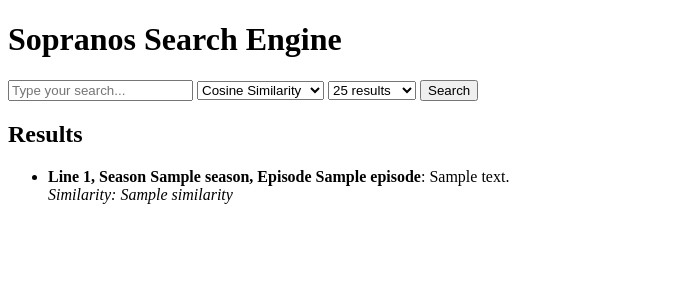
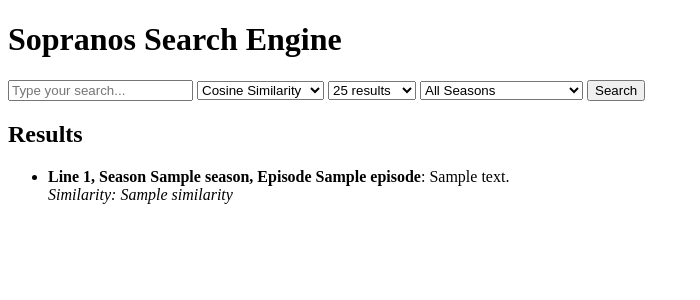
Before and after one commit to hvbcix/sopranos-searchv2, a Flask app: template templates/index.html in a window 1280 px wide. Shown: the top 300 px of the page, without its empty margins (0-700 px from the left). Run offline with Flask 3, Linux system fonts and the light colour scheme; the template is opened without the code that fills it: most values are stand-ins (such as "Sample title", 1, 10 or a date in 2020); parts of the project's set-up code (start-up, migrations or seed data) failed here and were passed over.

Commit message:
działają pojedyncze sezony, ale nie działa All Seasons

```diff
--- a/app.py
+++ b/app.py
@@ -14,20 +14,45 @@
     query = ""
     similarity_metric = "cosine"  # Domyślna miara podobieństwa
     top_n = 25  # Domyślna liczba wyników
+    selected_season = "all"  # Domyślny wybór (wszystkie sezony)
 
     if request.method == "POST":
         query = request.form.get("query")  # Pobieranie zapytania z formularza
         similarity_metric = request.form.get("similarity_metric", "cosine")  # Pobieranie wybranej miary
         top_n = int(request.form.get("top_n", 25))  # Pobieranie liczby wyników (domyślnie 25)
+        selected_season = request.form.get("season", "all")  # Pobieranie wybranego sezonu
 
         if query:
-            # Wykonaj wyszukiwanie za pomocą wybranej miary
-            results = search_with_similarity(query, vectorizer, tfidf_matrix, df, similarity_metric, top_n).to_dict(orient="records")
+            # Pobieranie danych z bazy z filtrem sezonu
+            if selected_season != "all":
+                filtered_df = fetch_texts_from_db(season=int(selected_season))
+            else:
+                filtered_df = fetch_texts_from_db()  # Bez filtra sezonu
+
+            # Przygotowanie danych i wykonanie wyszukiwania
+            filtered_df = prepare_data_for_tfidf(filtered_df)
+            vectorizer, tfidf_matrix = calculate_tfidf_matrix(filtered_df)
+            results = search_with_similarity(
+                query, vectorizer, tfidf_matrix, filtered_df, similarity_metric, top_n
+            ).to_dict(orient="records")
+
+    # Pobieranie unikalnych sezonów do dropdowna
+    seasons = sorted(df['Season'].unique())
 
     # Sprawdzenie, czy są jakiekolwiek wyniki
     no_results = len(results) == 0
 
-    return render_template("index.html", results=results, query=query, similarity_metric=similarity_metric, no_results=no_results, top_n=top_n)
+    return render_template(
+        "index.html",
+        results=results,
+        query=query,
+        similarity_metric=similarity_metric,
+        no_results=no_results,
+        top_n=top_n,
+        seasons=seasons,
+        selected_season=selected_season  # Przekazanie wybranego sezonu
+    )
+
 
 
 if __name__ == "__main__":
--- a/templates/index.html
+++ b/templates/index.html
@@ -9,15 +9,26 @@
     <h1>Sopranos Search Engine</h1>
     <form method="POST">
         <input type="text" name="query" placeholder="Type your search..." value="{{ query }}">
+
         <select name="similarity_metric">
             <option value="cosine" {% if similarity_metric == "cosine" %}selected{% endif %}>Cosine Similarity</option>
             <option value="jaccard" {% if similarity_metric == "jaccard" %}selected{% endif %}>Jaccard Similarity</option>
         </select>
+
         <select name="top_n">
             <option value="25" {% if top_n == 25 %}selected{% endif %}>25 results</option>
             <option value="50" {% if top_n == 50 %}selected{% endif %}>50 results</option>
             <option value="100" {% if top_n == 100 %}selected{% endif %}>100 results</option>
         </select>
+
+        <!-- Dropdown z wyborem jednego sezonu -->
+        <select name="season">
+            <option value="">All Seasons</option>
+            {% for season in seasons %}
+                <option value="{{ season }}" {% if season|string == selected_season %}selected{% endif %}>Season {{ season }}</option>
+            {% endfor %}
+        </select>
+
         <button type="submit">Search</button>
     </form>
 
```
Also changed, not shown: search_logic.py (+9 -4 lines).
